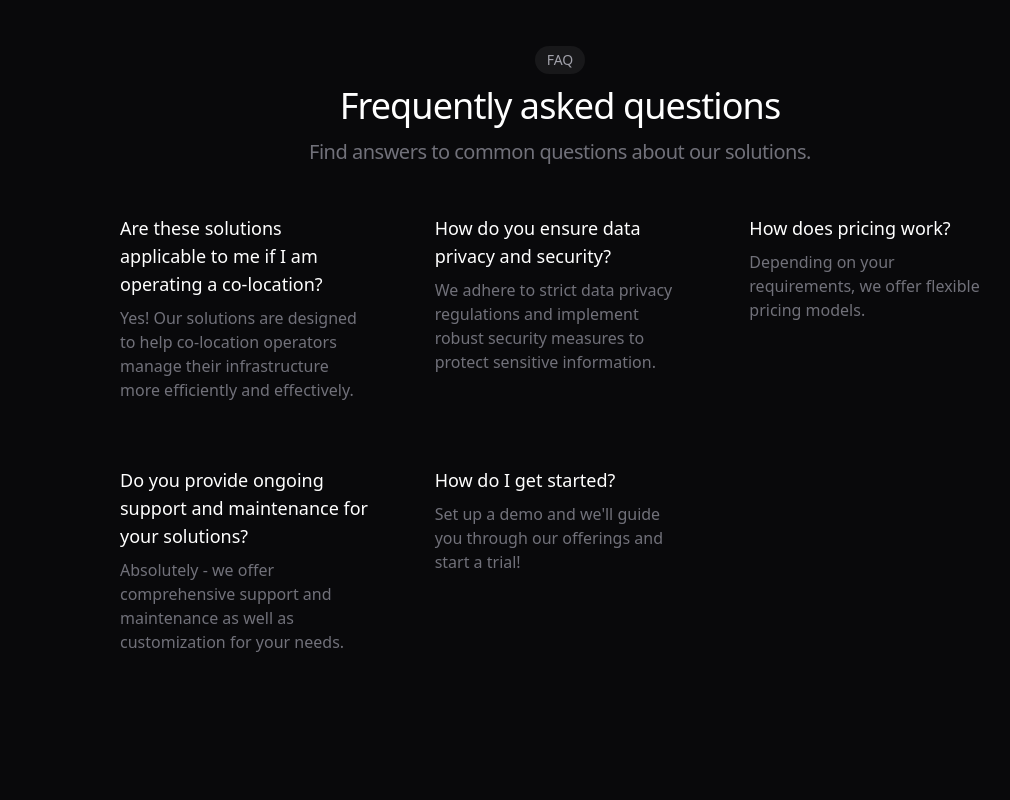
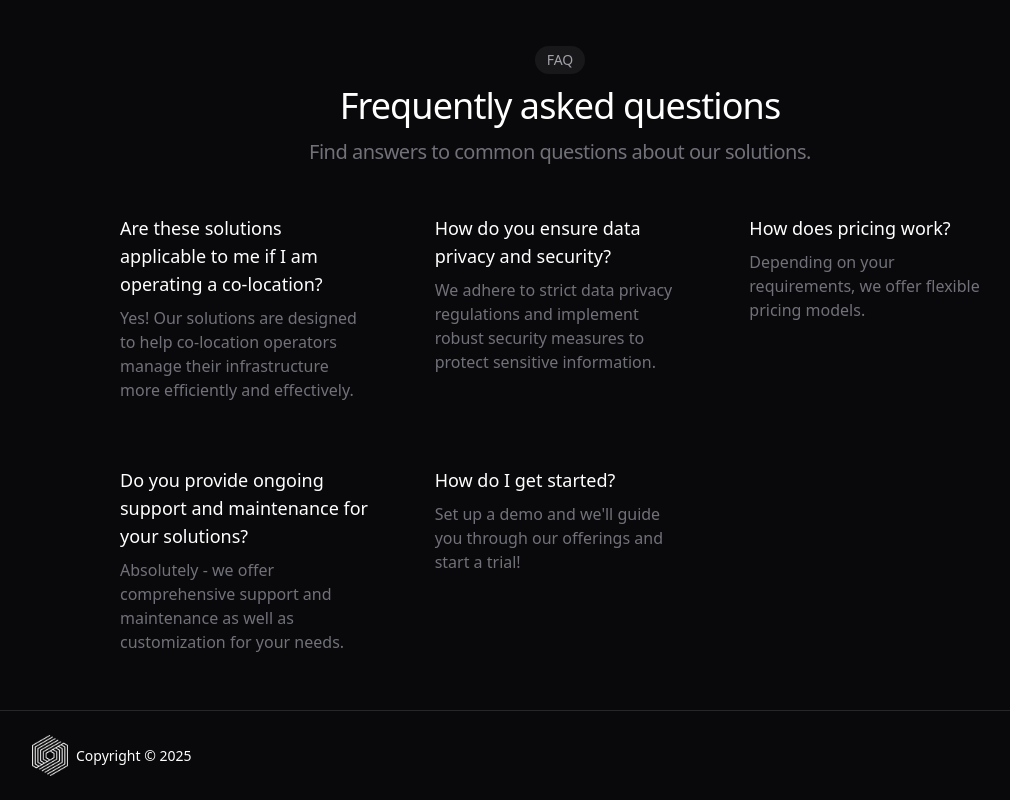
Before and after one commit to Shubham-567/Central-Axis-Clone, a React (Vite) app: page / in a window 1280 px wide. Shown: the part 4893-5693 px from the top of the page, without its empty margins (80-1090 px from the left). Before the commit the page ends 5603 px from the top, so only its background shows below. Built offline with nearby package versions, Linux system fonts and the light colour scheme.

Commit message:
Created Footer component

```diff
--- a/src/App.jsx
+++ b/src/App.jsx
@@ -1,3 +1,4 @@
+import Footer from "./components/Footer";
 import Navbar from "./components/Navbar";
 import BuiltForAi from "./sections/BuiltForAi";
 import CallToAction from "./sections/CallToAction";
@@ -21,6 +22,7 @@ const App = () => {
           <CallToAction />
           <FAQ />
         </div>
+        <Footer />
       </main>
     </>
   );
--- /dev/null
+++ b/src/components/Footer.jsx
@@ -0,0 +1,16 @@
+import logo from "../assets/logo.webp";
+
+const Footer = () => {
+  return (
+    <footer className='lg:px-28 py-6 border-t border-border-dark'>
+      <div className='flex justify-start items-center gap-2'>
+        <img src={logo} alt='central axis logo' className='w-9' />
+        <p className='text-sm'>
+          Copyright © <span>{new Date().getFullYear()}</span>
+        </p>
+      </div>
+    </footer>
+  );
+};
+
+export default Footer;
```
